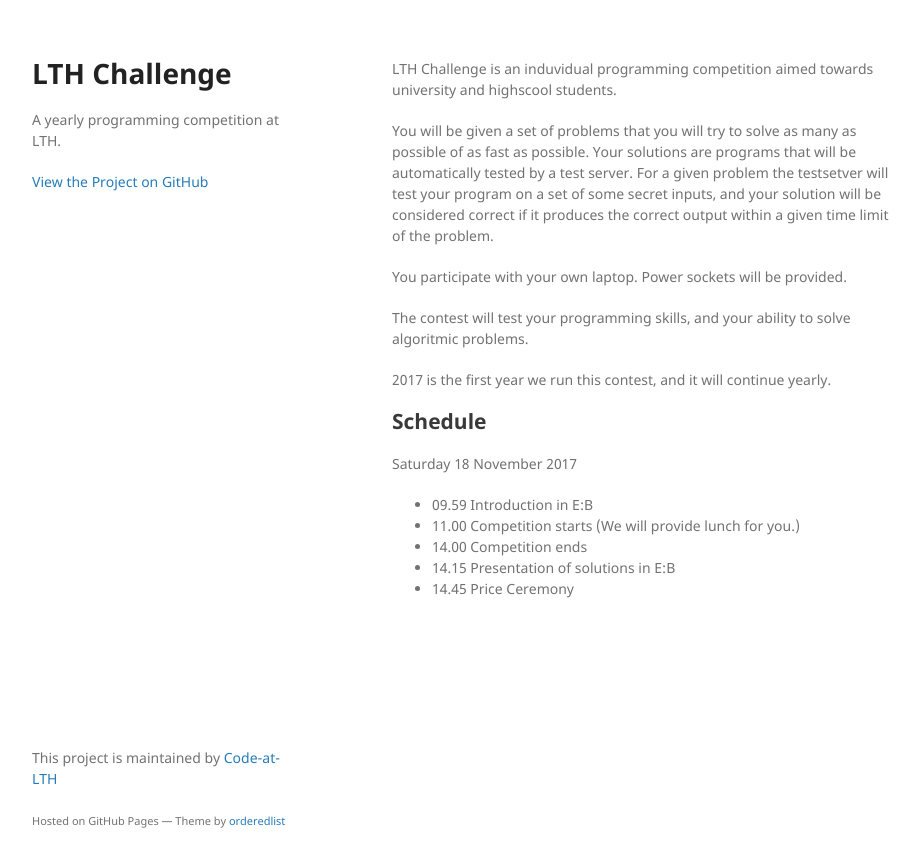
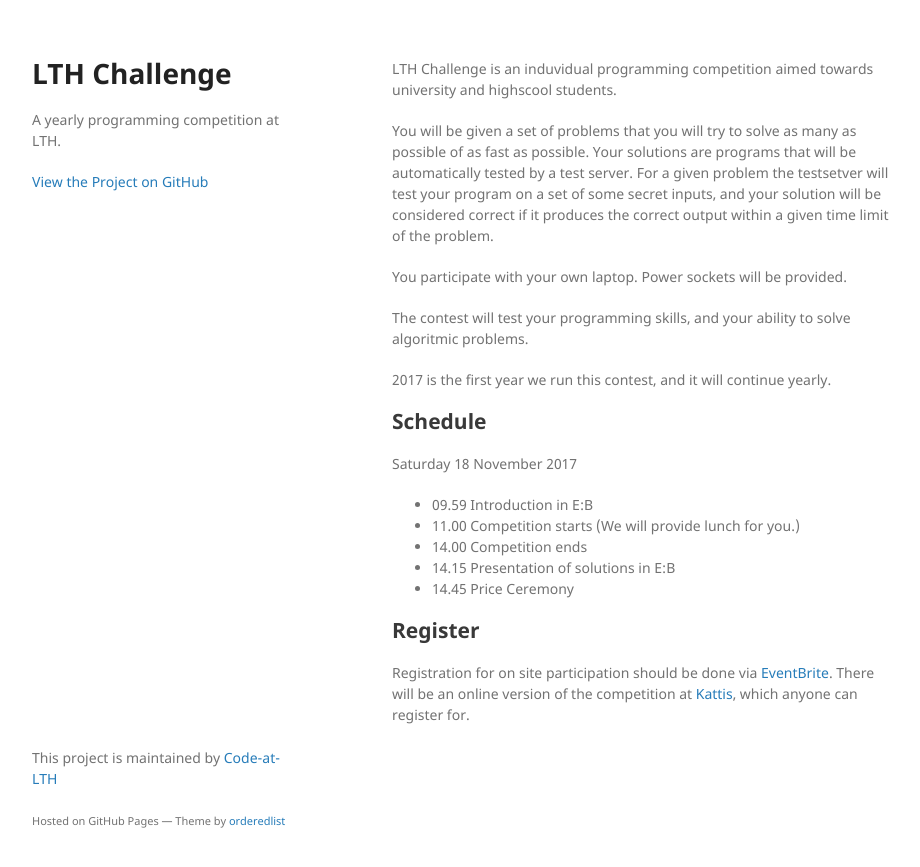
Before and after one commit to Code-at-LTH/lthchallenge, a Jekyll site: the page built from index.md, in a window 1280 px wide. Shown: the top 867 px of the page, without its empty margins (178-1098 px from the left). Built offline with Jekyll 4.4.1, drawn with Linux system fonts in a browser that asks for light colours.

Commit message:
add some more information

```diff
--- a/index.md
+++ b/index.md
@@ -23,3 +23,7 @@ Saturday 18 November 2017
 - 14.00 Competition ends
 - 14.15 Presentation of solutions in E:B
 - 14.45 Price Ceremony
+
+## Register
+Registration for on site participation should be done via [EventBrite](https://www.eventbrite.com/e/lth-challenge-tickets-39416162804).
+There will be an online version of the competition at [Kattis](https://lthchallenge17.kattis.com/), which anyone can register for.
```
